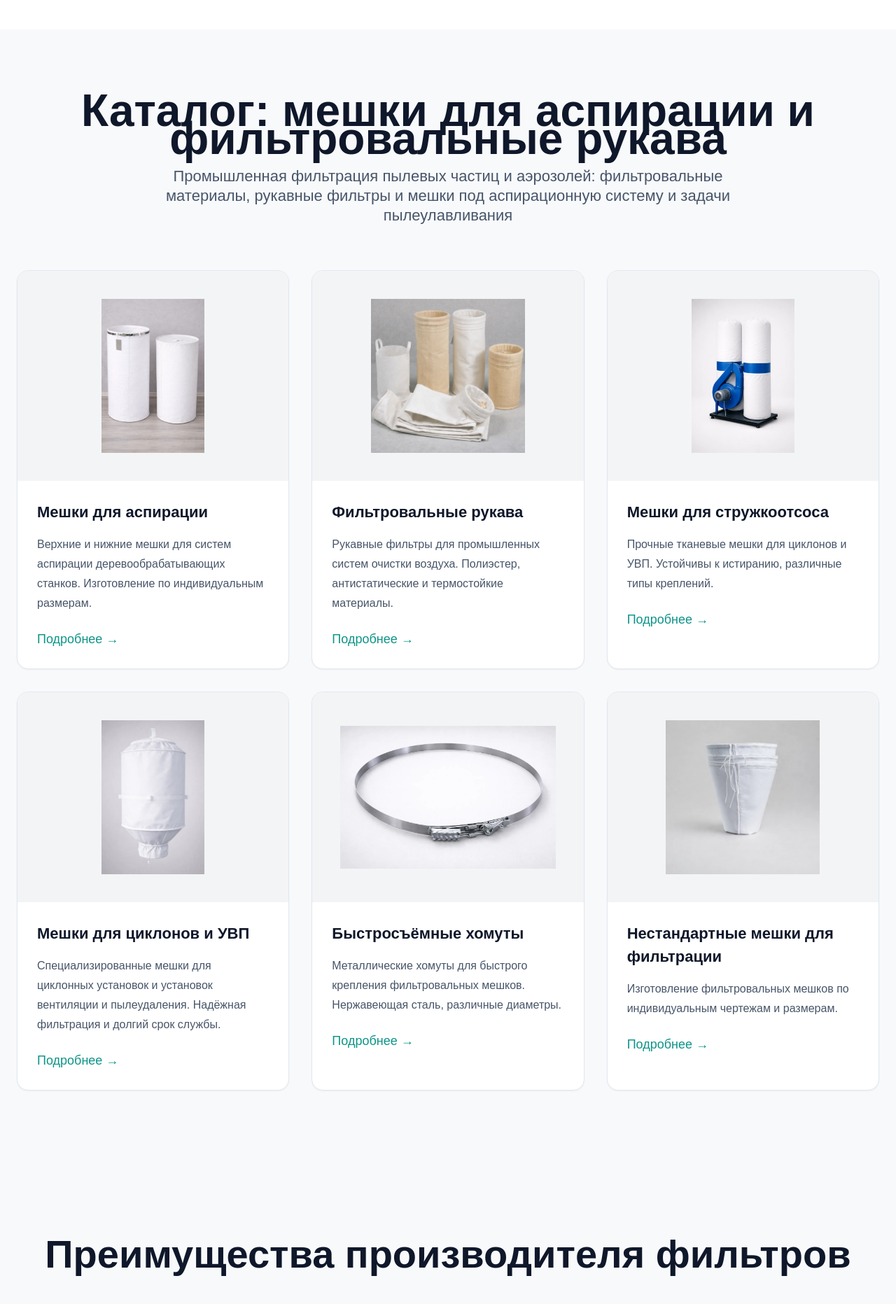
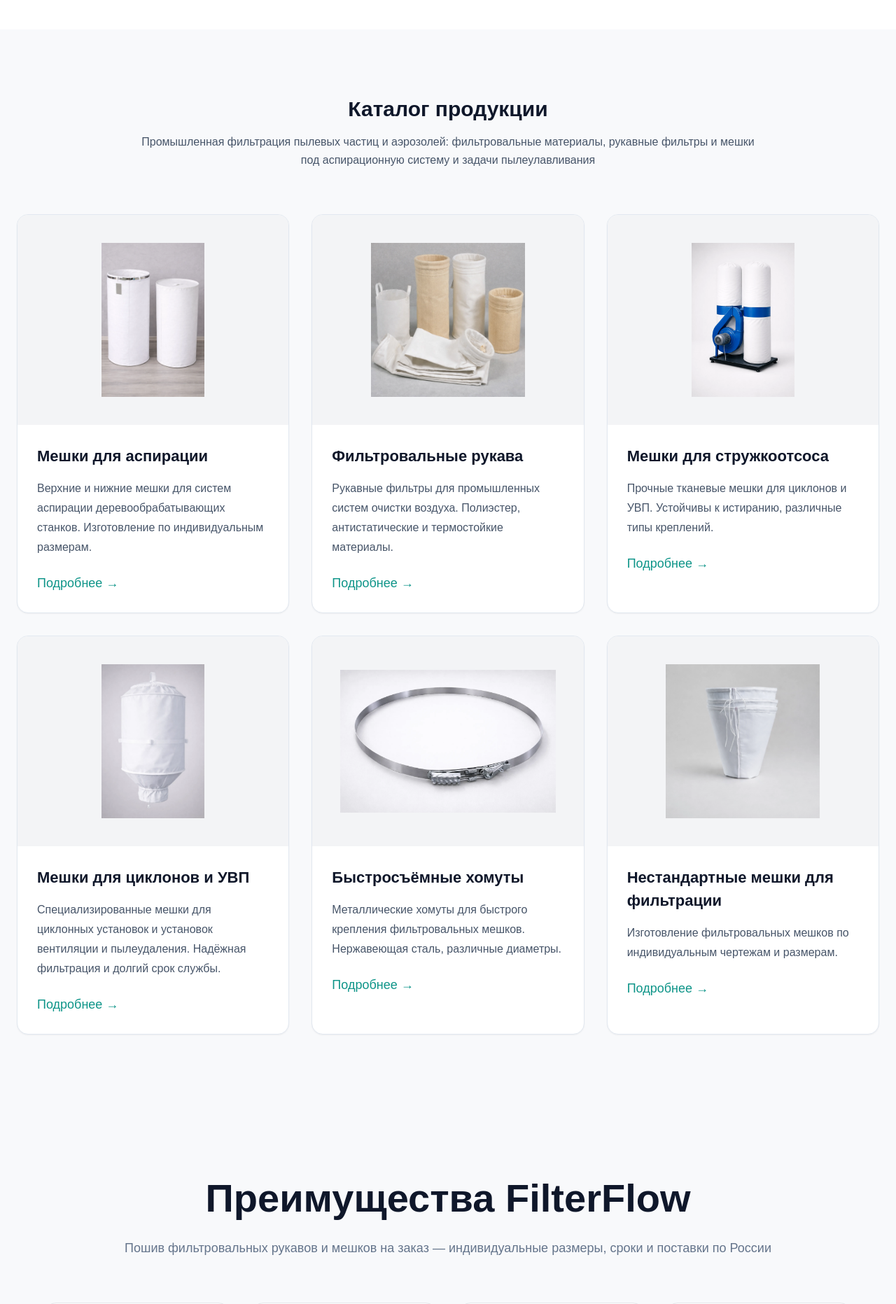
Before and after one commit to karipupkina-ux/filterflow-next, a Next.js app: page / in a window 1280 px wide. Shown: the part 1900-3763 px from the top of the page at 70% size. Built offline with nearby package versions, Linux system fonts and the light colour scheme.

Commit message:
restore full custom filter bags page

```diff
--- a/app/components/Advantages.tsx
+++ b/app/components/Advantages.tsx
@@ -46,7 +46,7 @@ export default function Advantages() {
 
           {/* Заголовок */}
           <h2 className="text-[40px] md:text-[56px] font-bold text-[#0f172a] mb-4">
-            Преимущества производителя фильтров для аспирации
+            Преимущества FilterFlow
           </h2>
 
           <p className="text-[18px] text-[#64748b] mb-16">
--- a/app/components/Products.tsx
+++ b/app/components/Products.tsx
@@ -49,11 +49,11 @@ export default function Products() {
   return (
     <section id="catalog" className="bg-[#f8f9fb] py-24">
       <div className="mx-auto max-w-7xl px-6">
-        <h2 className="mb-5 text-center text-4xl font-bold text-[#0f172a] md:text-[64px]">
-          Каталог: мешки для аспирации и фильтровальные рукава
+        <h2 className="mb-4 text-center text-2xl font-bold text-[#0f172a] md:text-3xl">
+          Каталог продукции
         </h2>
 
-        <p className="mx-auto mb-16 max-w-4xl text-center text-lg text-[#475569] md:text-[22px]">
+        <p className="mx-auto mb-16 max-w-4xl text-center text-[15px] leading-relaxed text-[#475569] md:text-[16px]">
           Промышленная фильтрация пылевых частиц и аэрозолей: фильтровальные
           материалы, рукавные фильтры и мешки под аспирационную систему и задачи
           пылеулавливания
--- a/app/page.tsx
+++ b/app/page.tsx
@@ -20,7 +20,7 @@ import FloatingContacts from "./components/feature/FloatingContacts";
 import CookieBanner from "./components/feature/CookieBanner";
 
 const HOME_TITLE =
-  "Мешки для аспирации, фильтровальные рукава в наличии и под заказ";
+  "Мешки для аспирации и стружкоотсоса, фильтровальные рукава и рукавные фильтры в наличии и под заказ";
 export const metadata: Metadata = {
   ...pageMetadata({
     title: HOME_TITLE,
```
